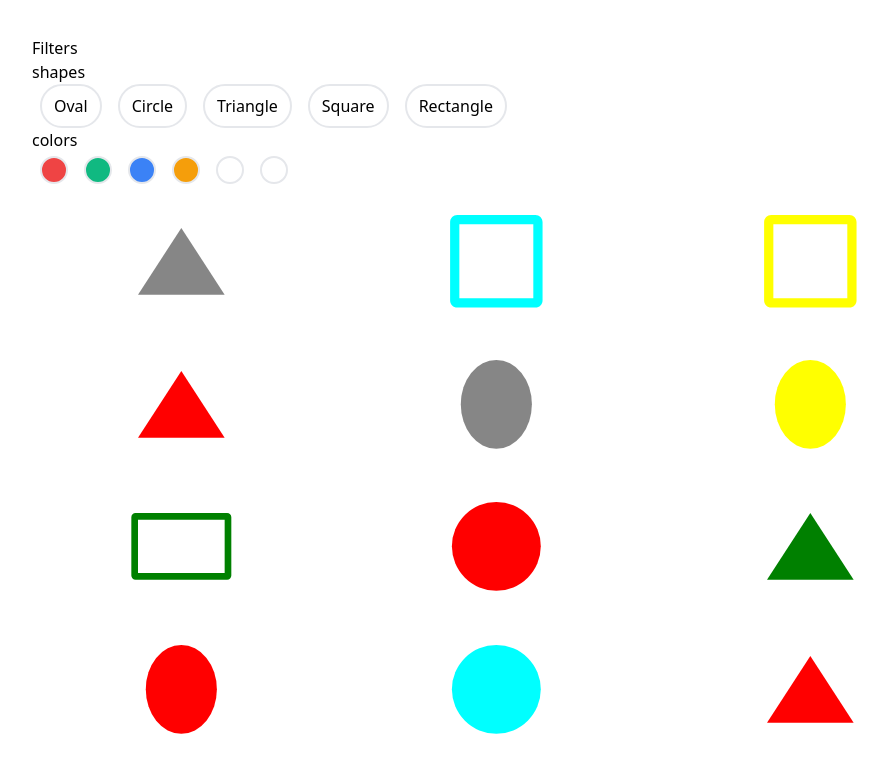
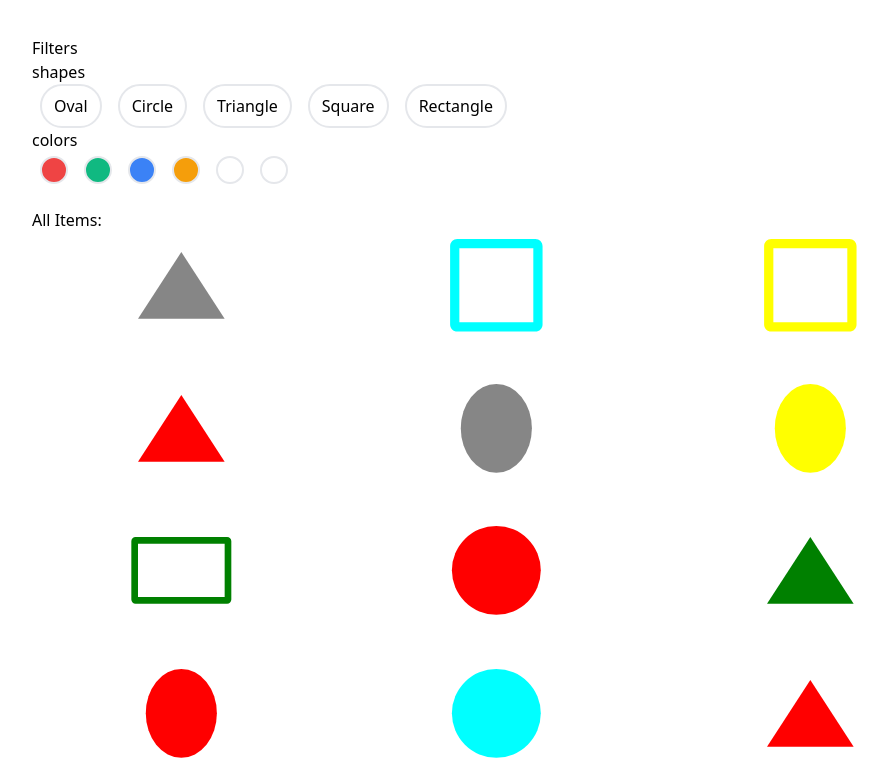
Before and after one commit to Teslim-bot/estate-intel-assessment, a Nuxt app: page / in a window 1280 px wide. Shown: the top 784 px of the page, without its empty margins (144-1032 px from the left). Built offline with nearby package versions, Linux system fonts and the light colour scheme.

Commit message:
Make logic for selected title

```diff
--- a/components/gridDisplay.vue
+++ b/components/gridDisplay.vue
@@ -2,6 +2,7 @@
   <div>
     <br />
     <!-- {{ filteredGridData }} {{ filteredGridData.length }} -->
+    {{ computedTitle }}
     <div class="tw-grid lg:tw-grid-cols-3 tw-gap-4">
       <div
         v-for="data in filteredGridData"
@@ -37,7 +38,7 @@ export default {
   props: {
     filters: {
       type: Object,
-      default: () => ({ shape: [], color: [] }),
+      default: () => ({ shape: [], color: [], all: true }),
     },
   },
   computed: {
@@ -56,6 +57,26 @@ export default {
         return color.includes(gridItem.color) && shape.includes(gridItem.shape);
       });
     },
+    computedTitle() {
+      const { color, shape, all, allColors, allShapes } = this.filters;
+      if (all || (color.length === 0 && shape.length === 0)) {
+        return "All Items:";
+      } else if (allColors || allShapes) {
+        if (allShapes && color.length === 1) {
+          return `All ${color} items:`;
+        } else if (allColors && shape.length === 1) {
+          return `All ${shape} items:`;
+        }
+        return `Multiple items:`;
+      } else if (color.length === 1 && shape.length === 1) {
+        return `${shape} ${color} items:`;
+      } else if (color.length === 1) {
+        return `Multiple ${color} items:`;
+      } else if (shape.length === 1) {
+        return `Multiple ${shape} items:`;
+      }
+      return `Multiple items:`;
+    },
     resolveComponent() {
       return (shape) => {
         return `${shape}Shape`;
--- a/components/gridSelectors.vue
+++ b/components/gridSelectors.vue
@@ -68,11 +68,7 @@ export default {
       } else {
         this.selectedShapes.push(shape);
       }
-      console.log(this.selectedShapes, "selector");
-      this.$emit("update", {
-        shape: this.selectedShapes,
-        color: this.selectedColors,
-      });
+      this.emitFilters();
     },
     selectColor(color) {
       if (this.selectedColors.includes(color)) {
@@ -82,10 +78,27 @@ export default {
       } else {
         this.selectedColors.push(color);
       }
-      this.$emit("update", {
-        shape: this.selectedShapes,
-        color: this.selectedColors,
-      });
+      this.emitFilters();
+    },
+    emitFilters() {
+      if (
+        this.selectedColors.length === this.colors.length &&
+        this.selectedShapes.length === this.shapes.length
+      ) {
+        this.$emit("update", {
+          shape: this.selectedShapes,
+          color: this.selectedColors,
+          all: true,
+        });
+      } else {
+        this.$emit("update", {
+          shape: this.selectedShapes,
+          color: this.selectedColors,
+          all: false,
+          allColors: this.selectedColors.length === this.colors.length,
+          allShapes: this.selectedShapes.length === this.shapes.length,
+        });
+      }
     },
   },
 };
--- a/pages/index.vue
+++ b/pages/index.vue
@@ -1,6 +1,6 @@
 <template>
   <div
-    class="tw-container tw-mx-auto tw-py-4 tw-bg-neutral-300 tw-px-44 tw-mt-5"
+    class="tw-container tw-mx-auto tw-py-4 tw-bg-neutral-300 tw-px-7 lg:tw-px-44 tw-mt-5"
   >
     <grid-selectors @update="updateQuery" />
     <grid-display :filters="filters" />
@@ -18,6 +18,7 @@ export default {
       filters: {
         color: [],
         shape: [],
+        all: true,
       },
     };
   },
```
